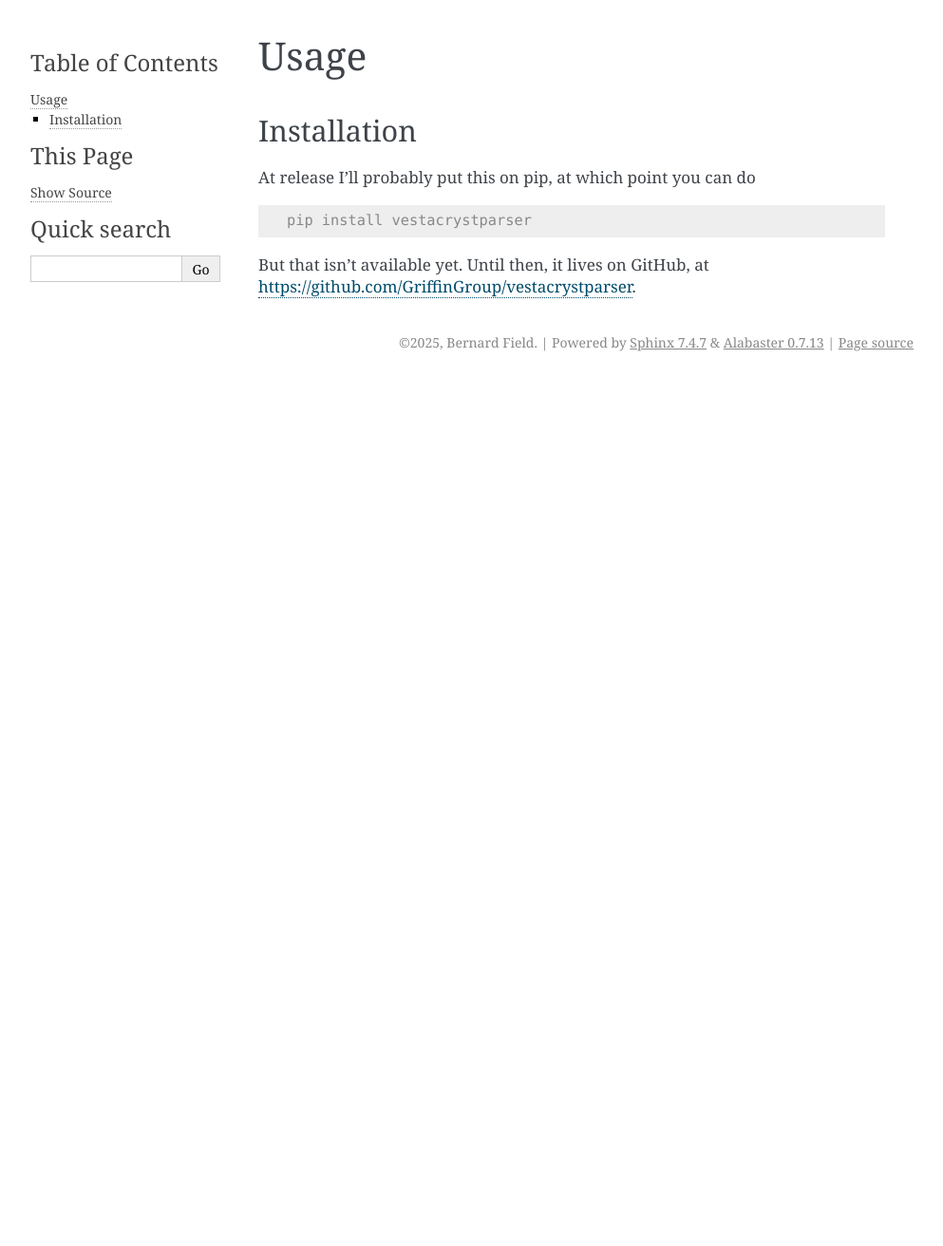
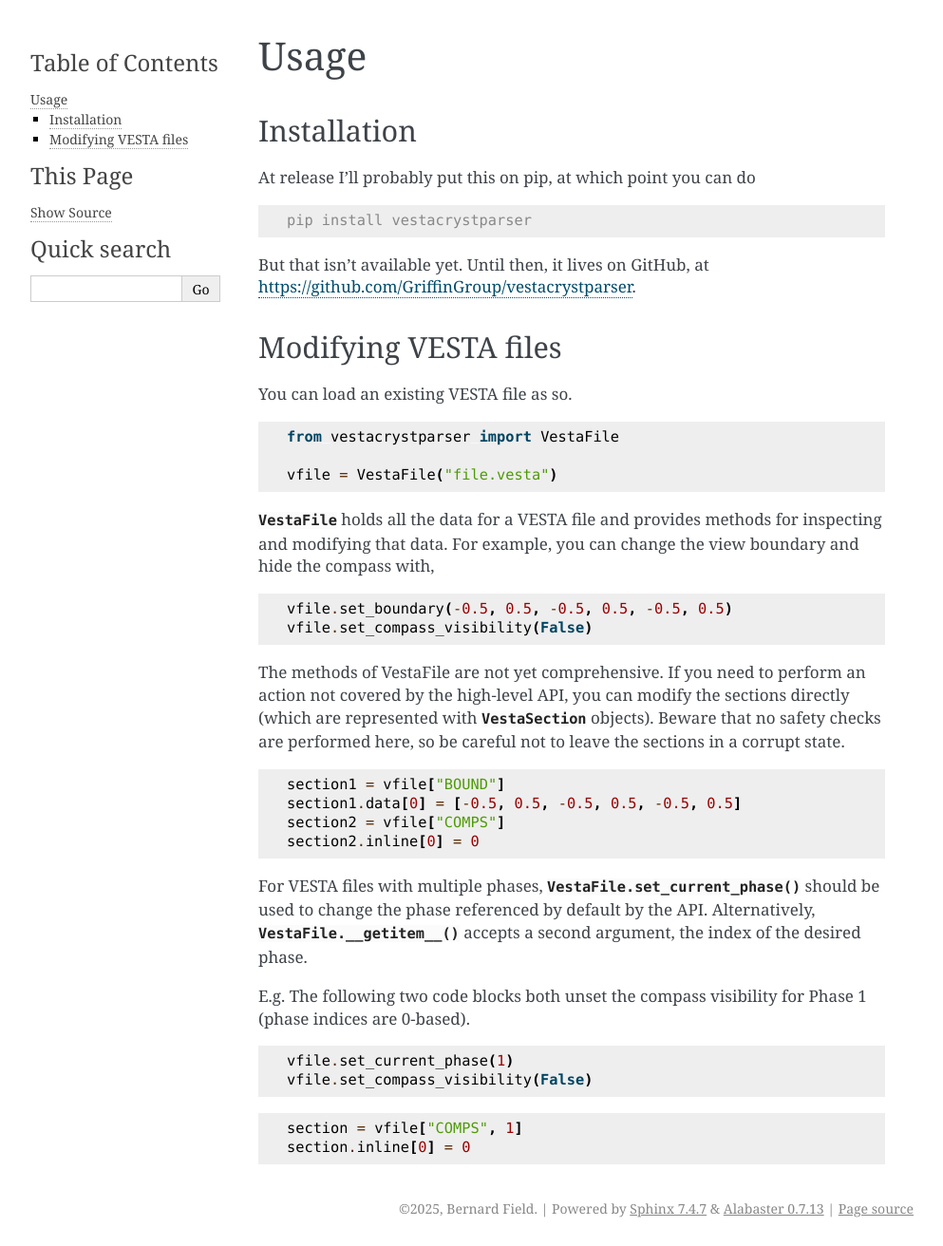
Before and after one commit to Griffin-Group/vestacrystparser, a Sphinx documentation site: the page built from docs/source/usage.rst, in a window 1280 px wide. Shown: the whole page at 95% size, without its empty margins (148-1141 px from the left). Built offline with Sphinx 7.4.7, drawn with Linux system fonts in a browser that asks for light colours; before the commit the page ends 900 px from its top, so only the background shows below that.

Commit message:
Expand Usage docs

```diff
--- a/docs/source/conf.py
+++ b/docs/source/conf.py
@@ -23,8 +23,6 @@ extensions = [
 templates_path = ['_templates']
 exclude_patterns = ['_build', 'Thumbs.db', '.DS_Store']
 
-
-
 # -- Options for HTML output -------------------------------------------------
 # https://www.sphinx-doc.org/en/master/usage/configuration.html#options-for-html-output
 
--- a/docs/source/usage.rst
+++ b/docs/source/usage.rst
@@ -14,3 +14,55 @@ At release I'll probably put this on pip, at which point you can do
 
 But that isn't available yet.
 Until then, it lives on GitHub, at https://github.com/GriffinGroup/vestacrystparser.
+
+Modifying VESTA files
+---------------------
+
+You can load an existing VESTA file as so.
+
+.. code-block:: python
+
+    from vestacrystparser import VestaFile
+
+    vfile = VestaFile("file.vesta")
+
+:class:`.VestaFile` holds all the data for a VESTA file and provides methods for
+inspecting and modifying that data.
+For example, you can change the view boundary and hide the compass with,
+
+.. code-block:: python
+
+    vfile.set_boundary(-0.5, 0.5, -0.5, 0.5, -0.5, 0.5)
+    vfile.set_compass_visibility(False)
+
+The methods of VestaFile are not yet comprehensive.
+If you need to perform an action not covered by the high-level API, you can
+modify the sections directly (which are represented with :class:`.VestaSection`
+objects).
+Beware that no safety checks are performed here, so be careful not to leave the
+sections in a corrupt state.
+
+.. code-block:: python
+
+    section1 = vfile["BOUND"]
+    section1.data[0] = [-0.5, 0.5, -0.5, 0.5, -0.5, 0.5]
+    section2 = vfile["COMPS"]
+    section2.inline[0] = 0
+
+For VESTA files with multiple phases, :meth:`.VestaFile.set_current_phase`
+should be used to change the phase referenced by default by the API.
+Alternatively, :meth:`.VestaFile.__getitem__` accepts
+a second argument, the index of the desired phase.
+
+E.g. The following two code blocks both unset the compass visibility for
+Phase 1 (phase indices are 0-based).
+
+.. code-block:: python
+
+    vfile.set_current_phase(1)
+    vfile.set_compass_visibility(False)
+
+.. code-block:: python
+
+    section = vfile["COMPS", 1]
+    section.inline[0] = 0
```
Also changed, not shown: docs/source/api.rst (+6 -1 lines), docs/source/index.rst (+0 -10 lines), 1 other file.
